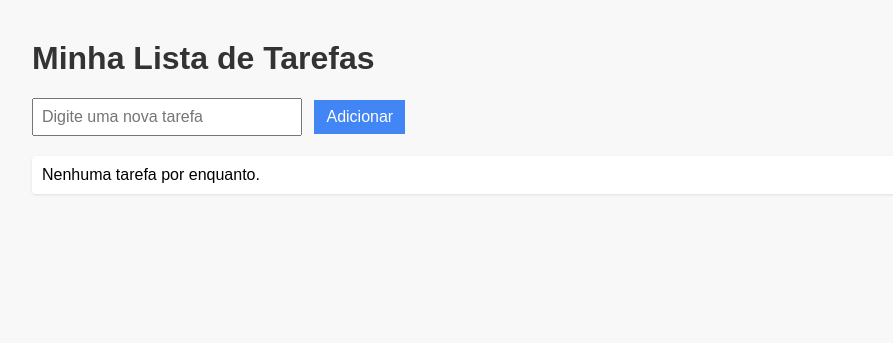
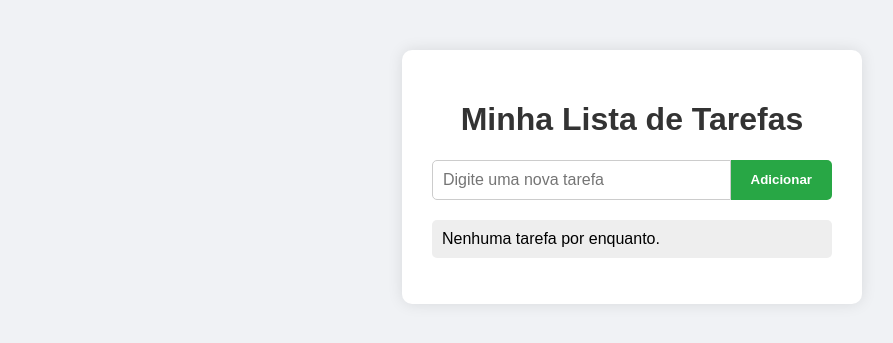
Before and after one commit to mariarita-cf/Flask-todo, a Flask app: page / in a window 1280 px wide. Shown: the top 343 px of the page, without its empty margins (8-901 px from the left). Run offline with Flask 3, Linux system fonts and the light colour scheme; data that the repository does not hold is empty.

Commit message:
Estliza lista de tarefas com CSS

```diff
--- a/static/style.css
+++ b/static/style.css
@@ -1,49 +1,68 @@
 body {
     font-family: Arial, sans-serif;
-    margin: 40px;
-    background-color: #f8f8f8;
+    background-color: #f0f2f5;
+    margin: 0;
+    padding: 0;
+    display: flex;
+    justify-content: center;
+}
+
+.container {
+    background-color: white;
+    margin-top: 50px;
+    padding: 30px;
+    border-radius: 10px;
+    width: 400px;
+    box-shadow: 0 0 15px rgba(0,0,0,0.1);
 }
 
 h1 {
+    text-align: center;
     color: #333;
 }
 
 form {
+    display: flex;
     margin-bottom: 20px;
 }
 
 input[type="text"] {
-    padding: 8px;
-    width: 250px;
+    flex: 1;
+    padding: 10px;
     font-size: 16px;
+    border-radius: 5px 0 0 5px;
+    border: 1px solid #ccc;
 }
 
 button {
-    padding: 8px 12px;
-    font-size: 16px;
-    background-color: #4285f4;
+    padding: 10px 20px;
+    background-color: #28a745;
+    border: none;
     color: white;
-    border: none;
+    font-weight: bold;
     cursor: pointer;
-    margin-left: 8px;
+    border-radius: 0 5px 5px 0;
 }
 
 button:hover {
-    background-color: #3367d6;
+    background-color: #218838;
 }
 
 ul {
-    list-style-type: none;
+    list-style: none;
     padding: 0;
 }
 
 li {
-    background: white;
+    background-color: #eee;
     padding: 10px;
-    margin-bottom: 5px;
-    border-radius: 4px;
+    margin-top: 5px;
+    border-radius: 5px;
     display: flex;
     justify-content: space-between;
     align-items: center;
-    box-shadow: 0 1px 3px rgba(0, 0, 0, 0.1);
 }
+
+form[action^="/delete"] {
+    margin: 0;
+}
--- a/templates/index.html
+++ b/templates/index.html
@@ -4,9 +4,9 @@
     <meta charset="UTF-8">
     <title>Lista de Tarefas</title>
     <link rel="stylesheet" href="{{ url_for('static', filename='style.css') }}">
-
 </head>
 <body>
+    <div class="container">
         <h1>Minha Lista de Tarefas</h1>
 
         <form action="/" method="POST">
@@ -25,4 +25,3 @@
             {% else %}
                 <li>Nenhuma tarefa por enquanto.</li>
             {% endfor %}
-</ul>
```
Lines whose indentation alone changed are shown as unchanged.
